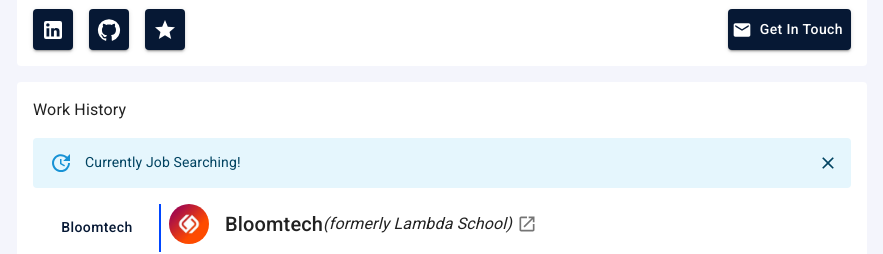
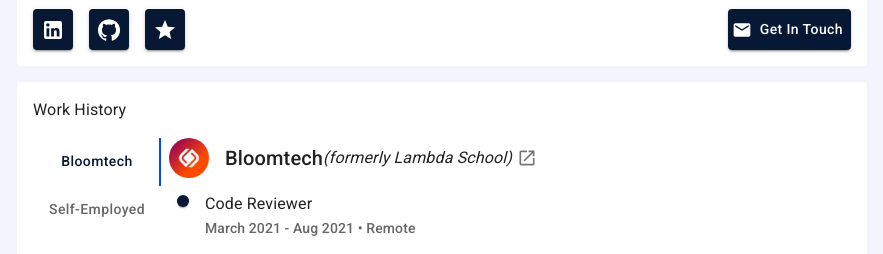
Before and after one commit to maybejosue/portfolio, a React (Create React App) app in the folder client/: page / in a window 1280 px wide. Shown: the part 900-1154 px from the top of the page, without its empty margins (198-1081 px from the left). Built offline with nearby package versions, Linux system fonts and the light colour scheme.

Commit message:
Update jobSearchStatus.ts

```diff
--- a/client/src/content/jobSearchStatus.ts
+++ b/client/src/content/jobSearchStatus.ts
@@ -1 +1 @@
-export const jobSearchStatus = true
+export const jobSearchStatus = false
```
